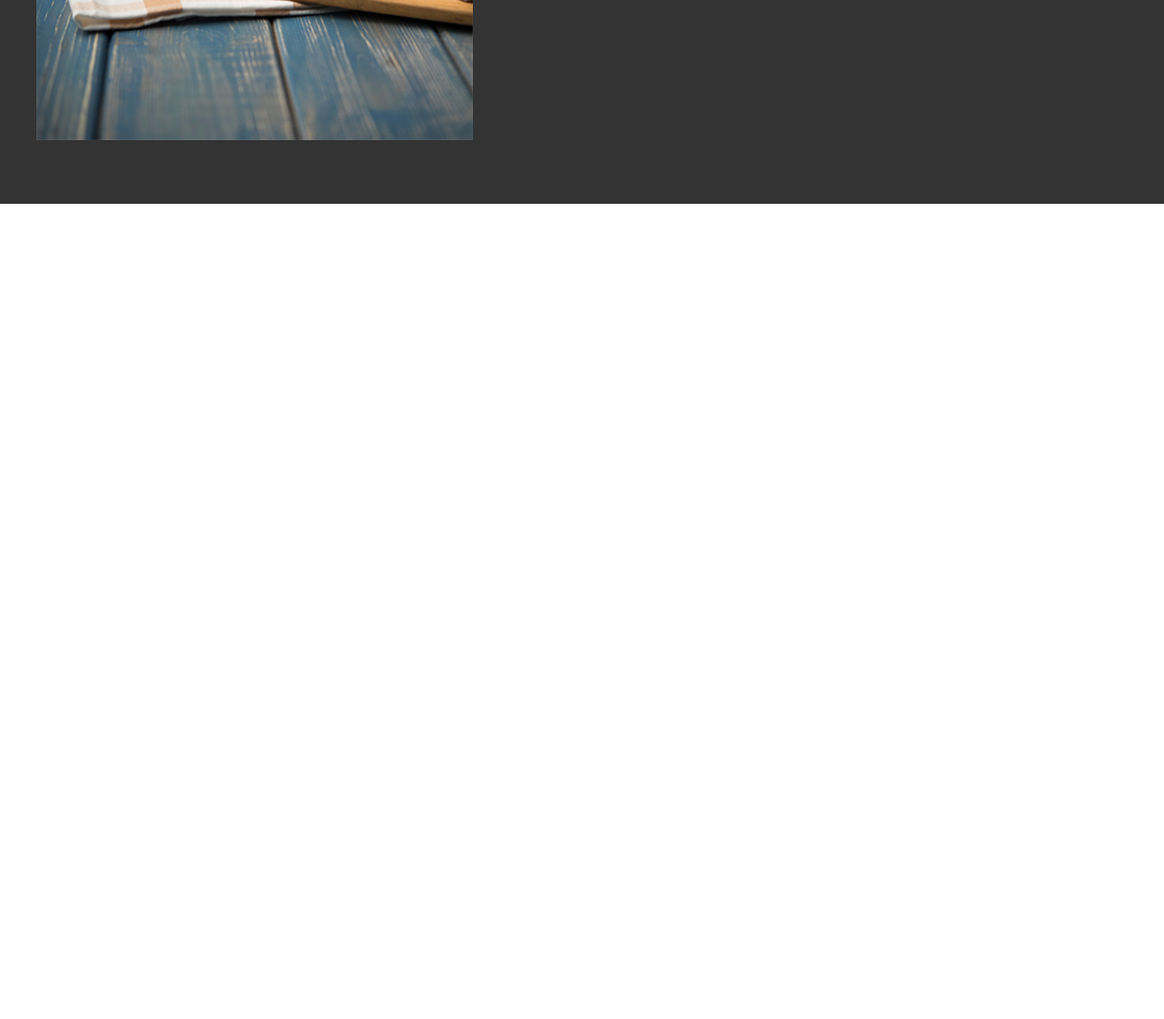
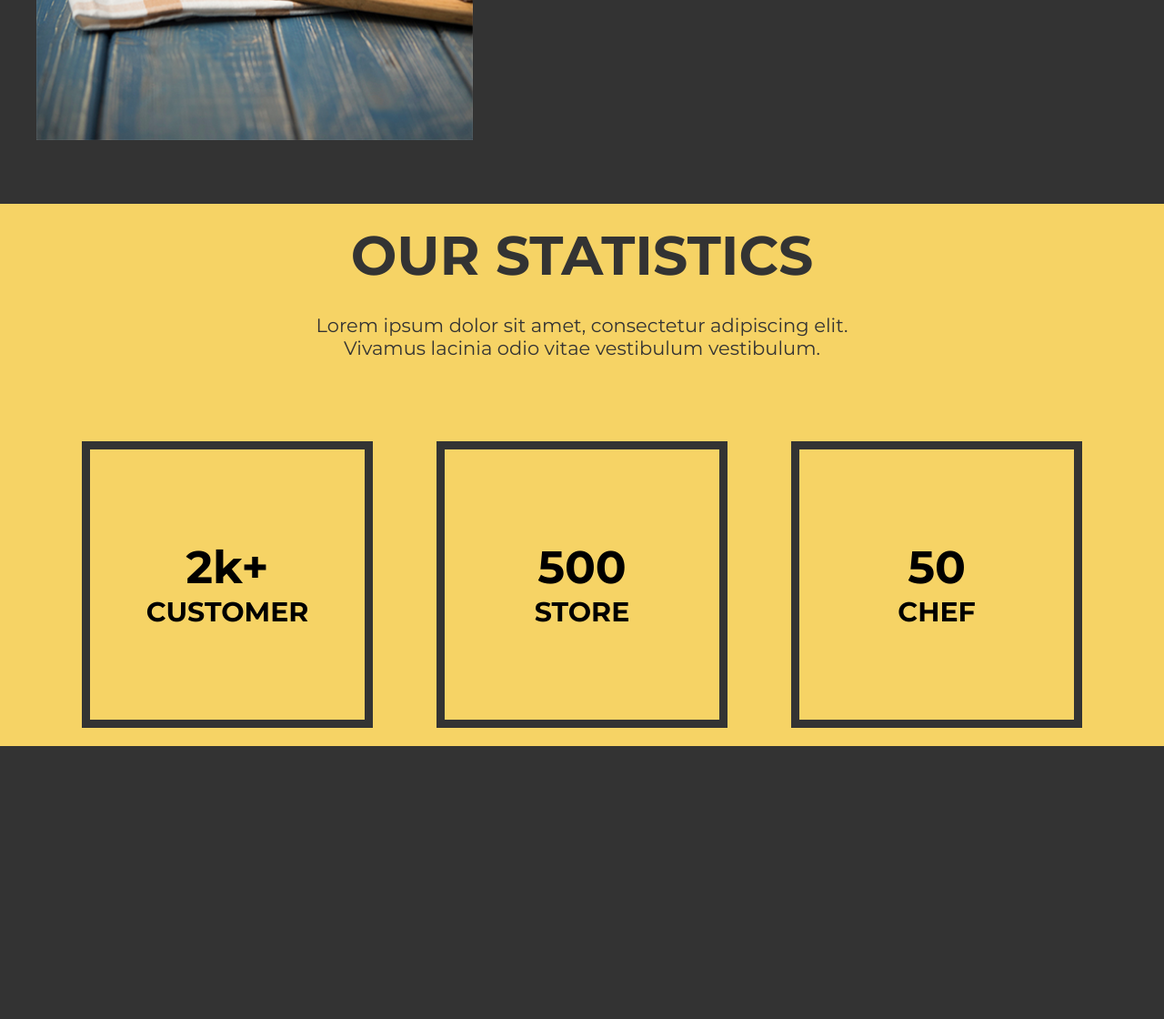
Before and after one commit to Firdavs605/Cafe-maket, a plain HTML site: page index.html in a window 1280 px wide. Shown: the part 2165-3285 px from the top of the page at 91% size. Before the commit the page ends 2389 px from the top, so only its background shows below. Drawn offline with Linux system fonts and the light colour scheme.

Commit message:
CafeMak3

```diff
--- a/index.html
+++ b/index.html
@@ -1,5 +1,5 @@
 <!DOCTYPE html>
-<html lang="ru">
+<html lang="en">
 <head>
     <meta charset="UTF-8">
     <meta name="viewport" content="width=device-width, initial-scale=1.0">
@@ -78,6 +78,34 @@
             </div>
         </div>
 
+        <div class="container__main-3">
+            <section class="container__main3-headline">
+                <h3 class="container__main3-title">our statistics</h3>
+                <p class="container__main3-desc">Lorem ipsum dolor sit amet, consectetur adipiscing elit. Vivamus lacinia odio vitae vestibulum vestibulum. </p>
+            </section>
+
+            <div class="container__main3-content">
+                <section class="container__main3-sec">
+                    <span>2k+</span>
+                    <p>Customer</p>
+                </section>
+
+                <section class="container__main3-sec">
+                    <span>500</span>
+                    <p>store</p>
+                </section>
+
+                <section class="container__main3-sec">
+                    <span>50</span>
+                    <p>chef</p>
+                </section>
+
+            </div>
+        </div>
+
+        <div class="container__main-4">
+
+        </div>
     </main>
 
 
--- a/style/style.css
+++ b/style/style.css
@@ -219,9 +219,103 @@
     width: 40%;
 }
 
+
+.container__main-3 {
+    max-width: 1200px;
+    width: 100%;
+    margin: 20px auto;
+}
+
+
+.container__main3-headline {
+    max-width: 700px;
+    width: 100%;
+    text-align: center;
+    margin: auto;
+    margin-bottom: 90px;
+}
+
+.container__main3-title {
+    font-family: 'MB';
+    font-size: 60px;
+    color: #333333;
+    text-transform: uppercase;
+    margin-bottom: 28px;
+}
+
+.container__main3-desc {
+    font-family: 'MR';
+    font-size: 21px;
+    color: #333333;
+    margin: 0 auto;
+    width: 600px;
+}
+
+.container__main3-content {
+    max-width: 1100px;
+    width: 100%;
+    margin:auto;
+    display: flex;
+    justify-content: space-between;
+
+}
+
+.container__main3-sec {
+    width: 320px;
+    height: 315px;
+    display: flex;
+    flex-direction: column;
+    justify-content: center;
+    text-align: center;
+    border: 9px solid #333333;
+
+}
+
+.container__main3-sec span {
+    font-family: 'MB';
+    font-size: 50px;
+}
+
+.container__main3-sec p {
+    font-family: 'MB';
+    font-size: 30px;
+    text-transform: uppercase;
+}
+
+
+.container__main-4 {
+    background: #333333;
+    height: 300px;
+}
+
+
 /* MAIN end */
 
 /* MEDIA start */
+
+
+
+
+
+
+
+
+
+
+
+
+
+
+
+
+
+
+
+
+
+
+
+
 
 @media (max-width: 992px) {
     .header__nav-ul {
@@ -256,6 +350,17 @@
         margin-top: 20px;
         margin-bottom: 40px;
     }
+
+    .container__main3-content {
+        border: 3px solid red;
+        flex-direction: column;
+        align-items: center;
+    }
+
+    .container__main3-sec {
+        margin-bottom: 40px;
+
+    }
 }
 
 @media (max-width: 768px) {
@@ -289,6 +394,15 @@
 
     .container__main-desc2 {
         font-size: 14px;
+    }
+
+    .container__main3-title {
+        font-size: 35px;
+    }
+
+    .container__main3-desc {
+        font-size: 17px;
+        width: 310px;
     }
 }
 
```
